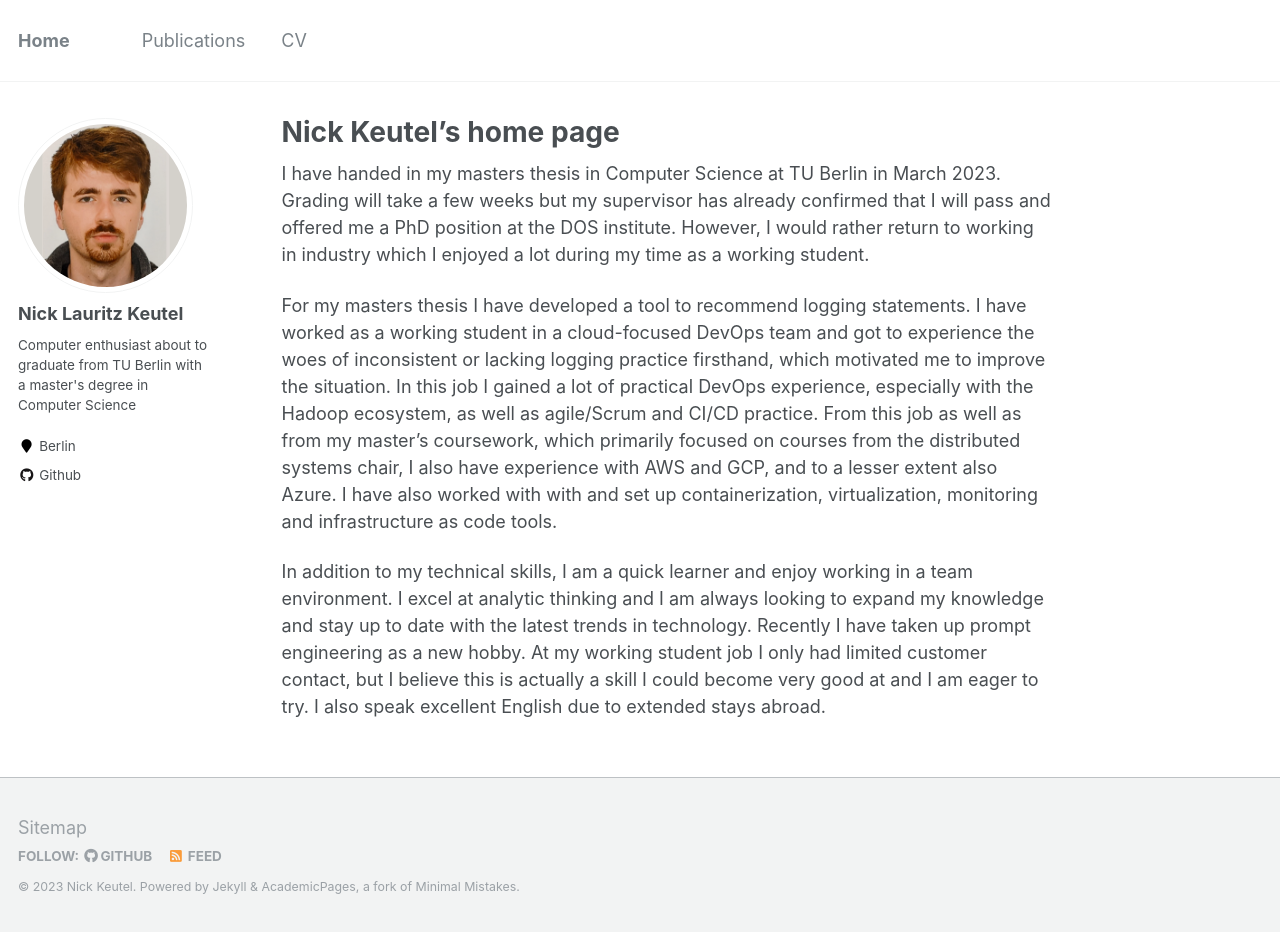
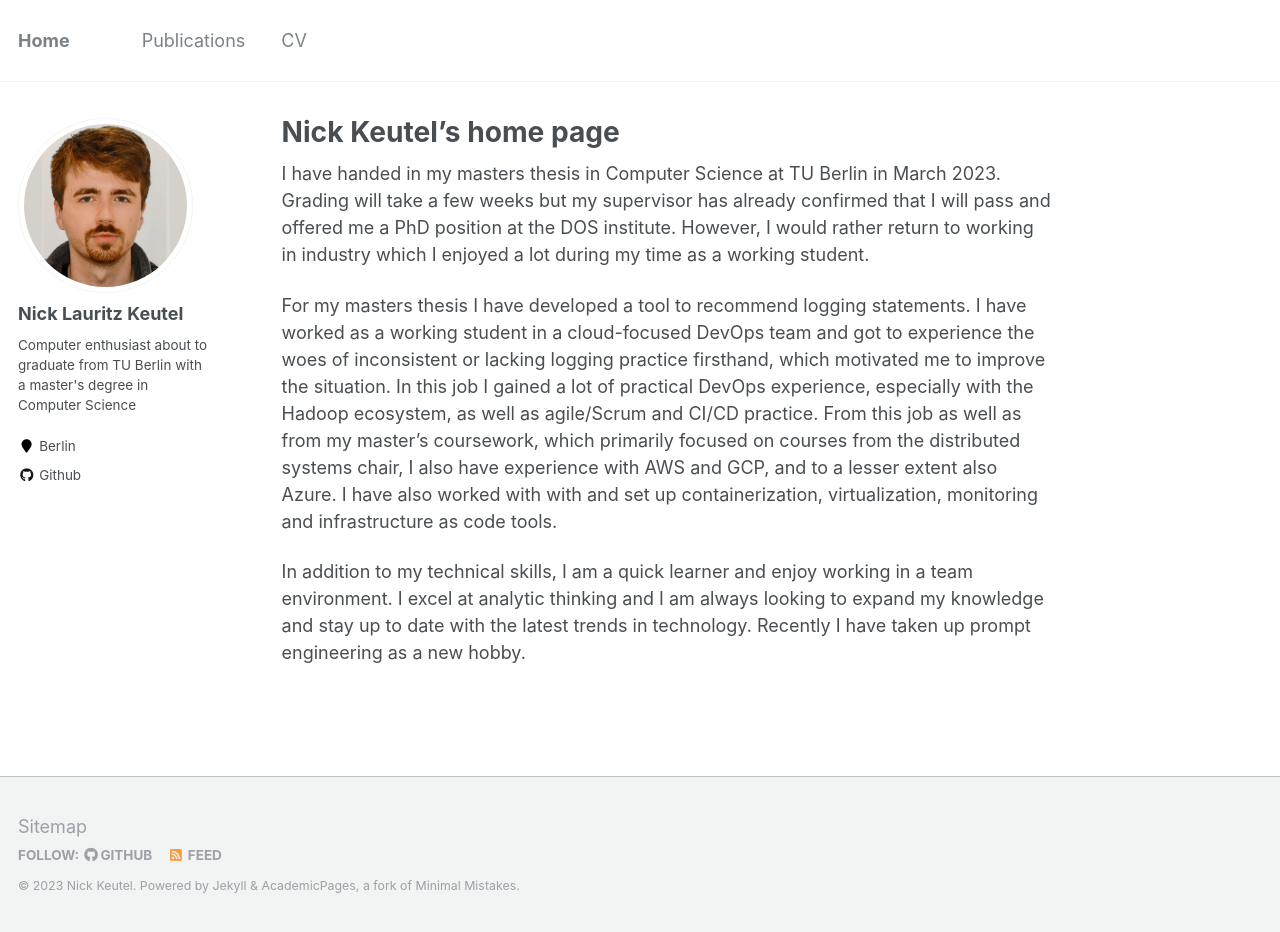
Before and after one commit to ncktl/ncktl.github.io, a Jekyll site: the page built from _pages/about.md, in a window 1280 px wide and 932 px high. Built offline with Jekyll 4.4.1, drawn with Linux system fonts in a browser that asks for light colours; a file with an impossible date is left out.

Commit message:
Update about and publications 2

```diff
--- a/_pages/about.md
+++ b/_pages/about.md
@@ -12,4 +12,4 @@ I have handed in my masters thesis in Computer Science at TU Berlin in March 202
 
 For my masters thesis I have developed a tool to recommend logging statements. I have worked as a working student in a cloud-focused DevOps team and got to experience the woes of inconsistent or lacking logging practice firsthand, which motivated me to improve the situation. In this job I gained a lot of practical DevOps experience, especially with the Hadoop ecosystem, as well as agile/Scrum and CI/CD practice. From this job as well as from my master's coursework, which primarily focused on courses from the distributed systems chair, I also have experience with AWS and GCP, and to a lesser extent also Azure. I have also worked with with and set up containerization, virtualization, monitoring and infrastructure as code tools.
 
-In addition to my technical skills, I am a quick learner and enjoy working in a team environment. I excel at analytic thinking and I am always looking to expand my knowledge and stay up to date with the latest trends in technology. Recently I have taken up prompt engineering as a new hobby. At my working student job I only had limited customer contact, but I believe this is actually a skill I could become very good at and I am eager to try. I also speak excellent English due to extended stays abroad.
+In addition to my technical skills, I am a quick learner and enjoy working in a team environment. I excel at analytic thinking and I am always looking to expand my knowledge and stay up to date with the latest trends in technology. Recently I have taken up prompt engineering as a new hobby.
```
Also changed, not shown: _publications/2009-10-01-paper-title-number-1.md (+3 -3 lines).
